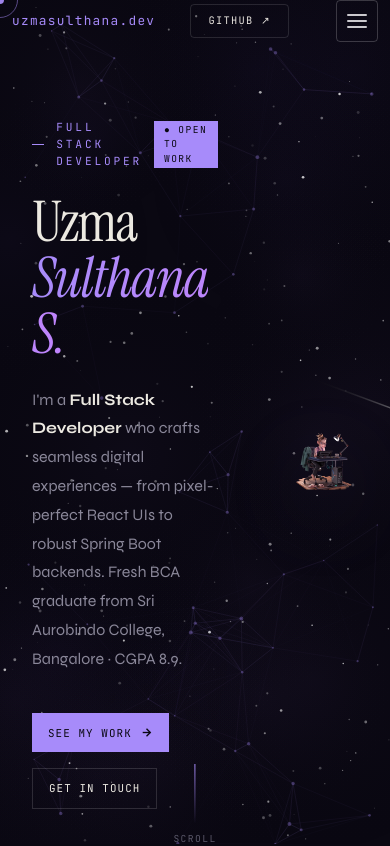
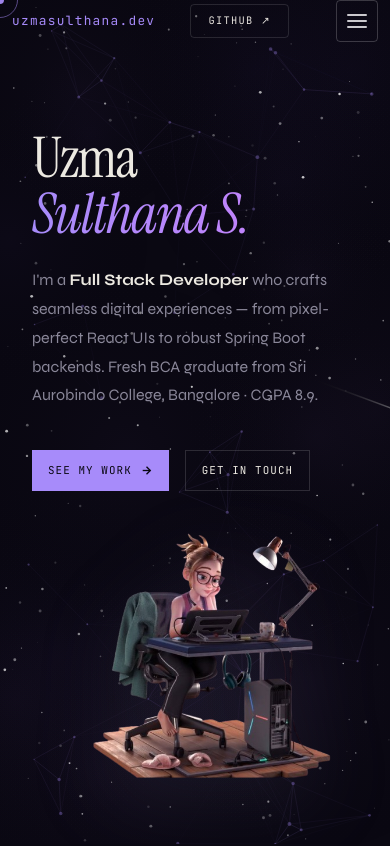
Before and after one commit to UzmaSulthana27/portfolio, a React (Vite) app: page / in a window 390 px wide. Shown: the top 846 px of the page. Built offline with nearby package versions, Linux system fonts and the light colour scheme.

Commit message:
added responsiveness to the hero-image

```diff
--- a/package.json
+++ b/package.json
@@ -10,6 +10,7 @@
     "preview": "vite preview"
   },
   "dependencies": {
+    "@emailjs/browser": "^4.4.1",
     "@tailwindcss/vite": "^4.1.12",
     "framer-motion": "^12.38.0",
     "lucide-react": "^0.542.0",
--- /dev/null
+++ b/src/components/Hero.css
@@ -0,0 +1,18 @@
+@media (max-width: 768px) {
+  .hero-grid-responsive {
+    grid-template-columns: 1fr !important;
+    gap: 2rem !important;
+  }
+
+  .hero-badge-mobile {
+    display: none !important;
+  }
+
+  #hero {
+    padding: 1rem 2rem 2rem 2rem !important;
+  }
+
+  #hero > div:last-child {
+    display: none !important;
+  }
+}
--- a/src/components/Hero.jsx
+++ b/src/components/Hero.jsx
@@ -1,4 +1,5 @@
 import { motion } from 'framer-motion'
+import './Hero.css'
 
 const fade = (delay = 0) => ({
   initial: { opacity: 0, y: 30 },
@@ -8,12 +9,12 @@ const fade = (delay = 0) => ({
 
 export default function Hero() {
   return (
-    <section id="hero" style={{ minHeight: '100vh', display: 'flex', alignItems: 'center', position: 'relative', zIndex: 1, padding: '0 2rem' }}>
-      <div className="hero-grid" style={{ maxWidth: 1200, margin: '0 auto', width: '100%', display: 'grid', gridTemplateColumns: '1fr auto', alignItems: 'center', gap: '4rem' }}>
+    <section id="hero" style={{ minHeight: '100vh', display: 'flex', alignItems: 'center', position: 'relative', zIndex: 1, padding: '5rem 2rem 5rem 2rem' }}>
+      <div className="hero-grid-responsive" style={{ maxWidth: 1200, margin: '0 auto', width: '100%', display: 'grid', gridTemplateColumns: '1fr auto', alignItems: 'center', gap: '4rem' }}>
 
         {/* Left: Text */}
         <div>
-          <motion.div {...fade(0.1)}
+          <motion.div {...fade(0.1)} className="hero-badge-mobile"
             style={{ fontFamily: "'JetBrains Mono',monospace", fontSize: '.7rem', letterSpacing: '.25em', color: 'var(--accent)', textTransform: 'uppercase', display: 'flex', alignItems: 'center', gap: '12px', marginBottom: '1.5rem' }}>
             <span style={{ width: 28, height: 1, background: 'var(--accent)', display: 'inline-block' }} />
             Full Stack Developer
```
Also changed, not shown: 1 other file (tests, documents, lock files or other folders).
